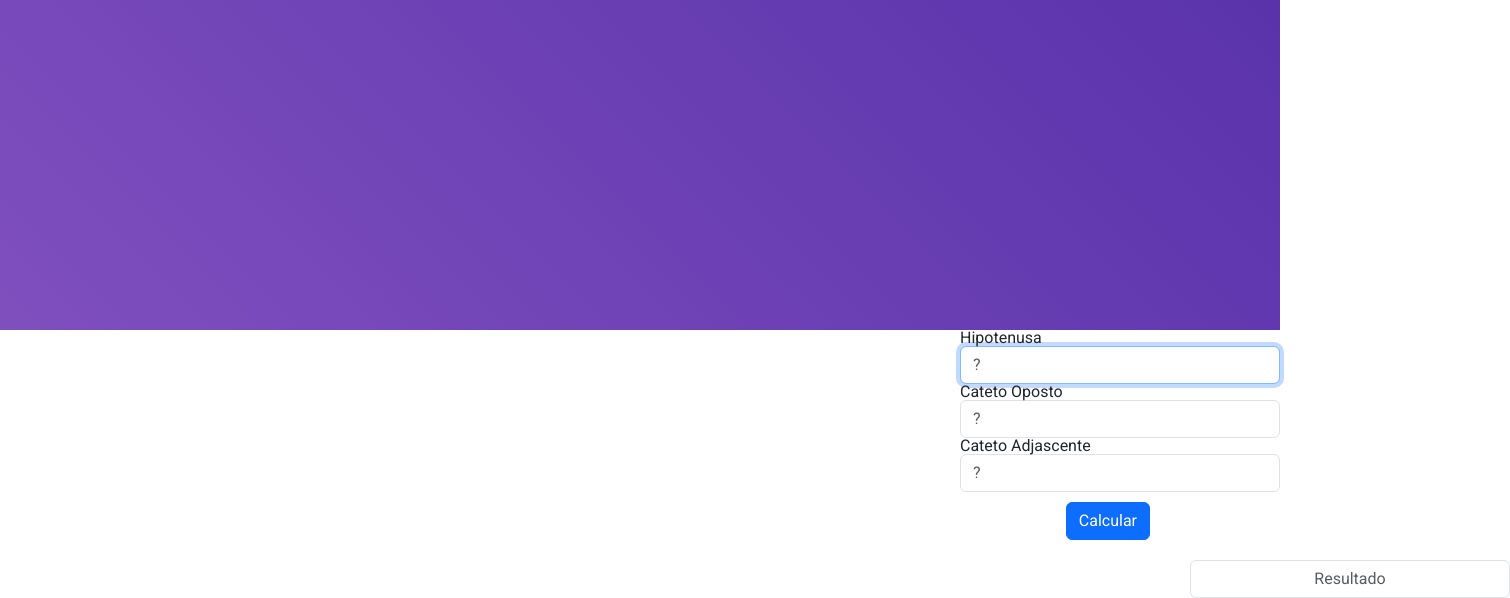
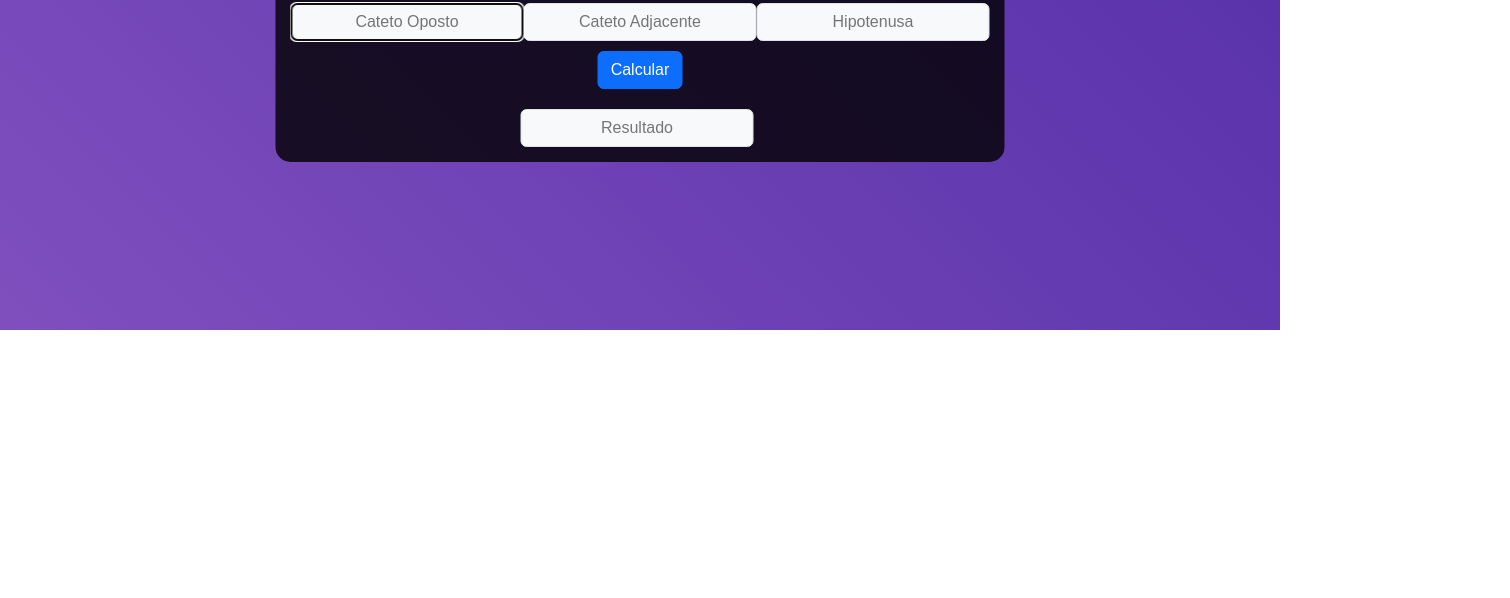
Before and after one commit to HeitorFonseca-dev/Processo-Seletivo-Cromai, a plain HTML site: page index.html in a window 1280 px wide. Shown: the part 470-1068 px from the top of the page, 1510 px wide, since content can reach past the window. After the commit the page ends 800 px from the top, so only its background shows below. Drawn offline with nearby package versions, Linux system fonts and the light colour scheme.

Commit message:
Commit index

```diff
--- a/index.html
+++ b/index.html
@@ -23,36 +23,34 @@
 <body>
     <div class="fundo">
         <h1>Heitor Ramos Fonseca</h1>
-        <h2>Calculadora Pitágoras</h2>
-    </div>
-
-    <div class="form-signin">
-        <div class="triangulo">
-        </div>
-        <div class="d-flex justify-content-end">
-            <div class="form-group col-md-3">
-                <label for="inputHipotenusa" class="sr-only">Hipotenusa</label>
-                <input type="text" id="inputHipotenusa" class="form-control" placeholder="?"
-                    autofocus="">
-                <label for="inputCatetoOposto" class="sr-only">Cateto Oposto</label>
-                <input type="text" id="inputCatetoOposto" class="form-control" placeholder="?">
-                <label for="inputCatetoAdjascente" class="sr-only">Cateto Adjascente</label>
-                <input type="text" id="inputCatetoAdjascente" class="form-control"
-                    placeholder="?">
-            </div>
-        </div>
-        <div class="d-flex justify-content-end">
-            <div class="text-right">
-                <button type="button" class="btn btn-primary" onclick="calcular()">Calcular</button>
-            </div>
-        </div>
-
-    </div>
-
-    <div class="d-flex justify-content-end">
-        <div class="form-group col-md-3">
-            <input type="text" id="resultado" class="form-control" placeholder="Resultado">
+        <img src="Sem título5.png" alt="Pitágoras+Formula">
+        <div class="calculadora">
+            <h2>Calcular Teorema de Pitágoras</i></h2>
+            <table>
+                <tr>
+                    <div input-group mb-3>
+                        <td><input type="text" class="input-group-text" class="opcao" id="inputCatetoOposto"
+                                placeholder="Cateto Oposto" autofocus></td>
+                    </div>
+                    <div input-group mb-3>
+                        <td><input type="text" class="input-group-text" class="opcao" id="inputCatetoAdjacente"
+                                placeholder="Cateto Adjacente"></td>
+                    </div>
+                    <div input-group mb-3>
+                        <td><input type="text" class="input-group-text" class="opcao" id="inputHipotenusa"
+                                placeholder="Hipotenusa"></button></td>
+                    </div>
+                </tr>
+            </table>
+            <button type="button" id="calcular" class="btn btn-primary">Calcular</button>
+            <table>
+                <tr>
+                    <td>
+                        <div input-group mb-3>
+                            <input type="text" class="input-group-text" id="resultado" placeholder="Resultado">
+                        </div>
+                    </td>
+                </tr>
+            </table>
         </div>
 </body>
-
-</html>
```
